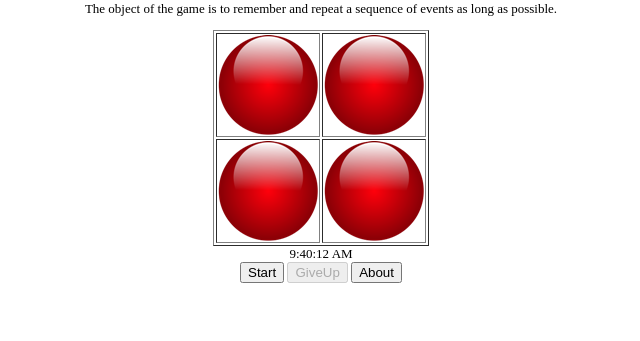
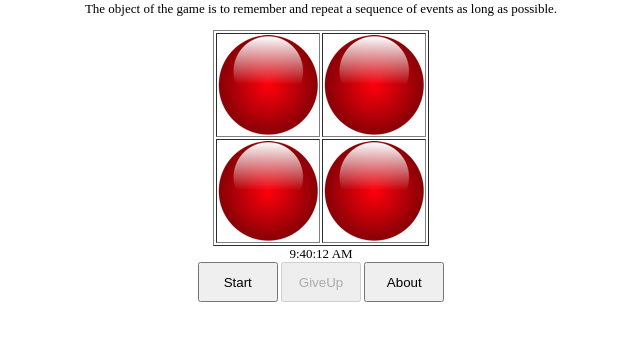
Before and after one commit to lybe/memory, a plain HTML site: page index.html in a window 1280 px wide. Shown: the part 67-408 px from the top of the page, without its empty margins (319-959 px from the left). Drawn offline with Linux system fonts and the light colour scheme.

Commit message:
Update index.html

```diff
--- a/index.html
+++ b/index.html
@@ -256,7 +256,7 @@ function timerStep()
 
 function about()
 {
-    alert("JavaScript SG Memory 1.1\nMade By Setup Group");
+    alert("Memory Game\nMade By LiVERiOS");
 }
 
 
@@ -284,9 +284,9 @@ The object of the game is to remember and repeat a sequence of events as long as
 <div id="timeID"></div>
 
 <form name="frmGame">
-<input type="button" name="cmdStart"  id="cmdStart"  value="Start"  onClick="startGame()">
-<input type="button" name="cmdGiveUp" id="cmdGiveUp" value="GiveUp" onClick="giveUP()">
-<input type="button" name="cmdAbout"  id="cmdAbout"  value="About"  onClick="about()">
+<input type="button" style="height:40px; width:80px" name="cmdStart"  id="cmdStart"  value="Start"  onClick="startGame()">
+<input type="button" style="height:40px; width:80px" name="cmdGiveUp" id="cmdGiveUp" value="GiveUp" onClick="giveUP()">
+<input type="button" style="height:40px; width:80px" name="cmdAbout"  id="cmdAbout"  value="About"  onClick="about()">
 </form>
 </div>
 
```
